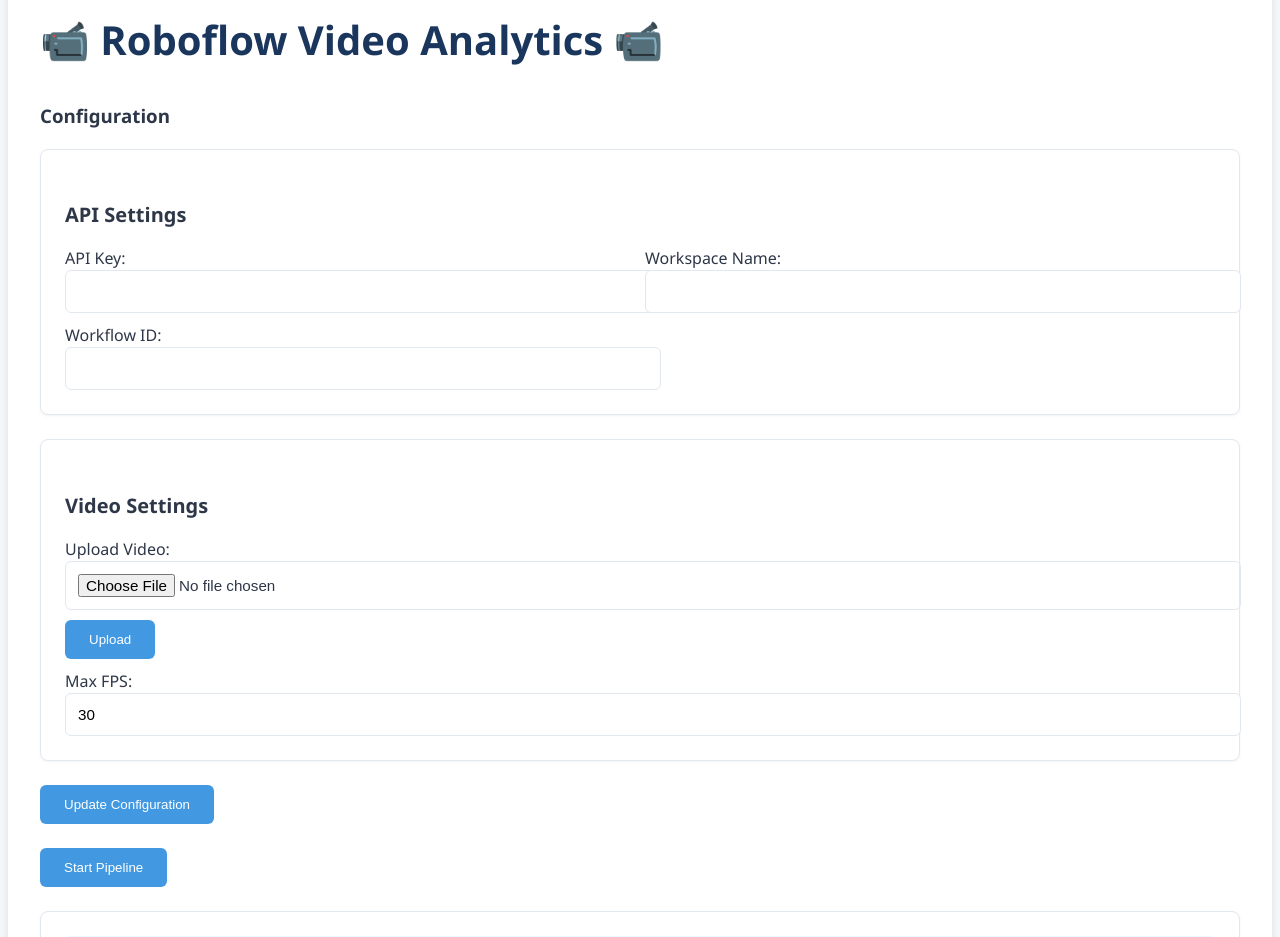
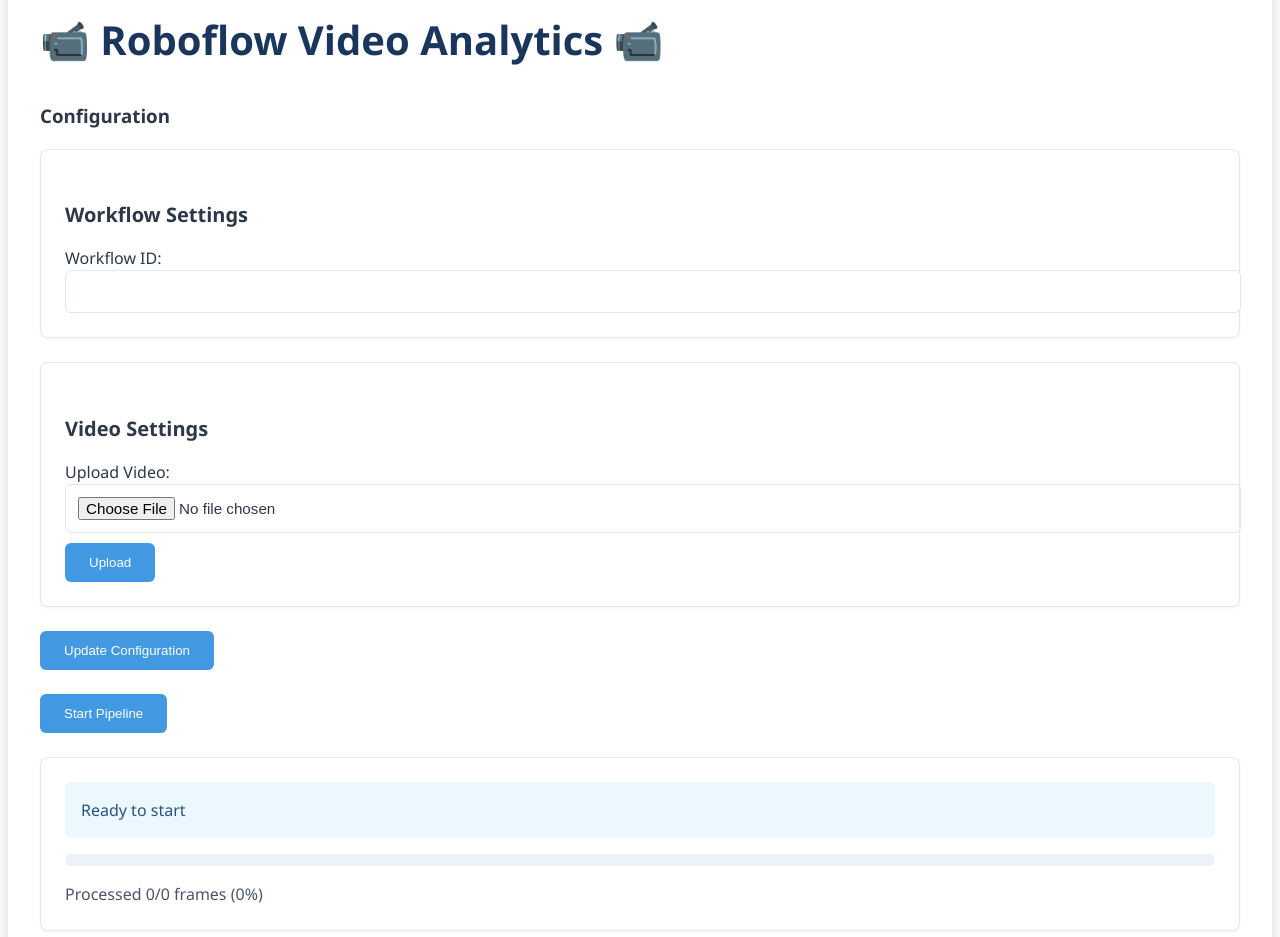
Before and after one commit to reiffd7/roboflow-workflow-analytics, a Flask app: page / in a window 1280 px wide. Shown: the part 81-1018 px from the top of the page. Run offline with Flask 3, Linux system fonts and the light colour scheme; parts of the project's set-up code (start-up, migrations or seed data) failed here and were passed over; some libraries are stand-ins or nearby versions.

Commit message:
simplified parameters

```diff
--- a/app.py
+++ b/app.py
@@ -82,16 +82,13 @@
         with open('config.yaml', 'r') as file:
             return yaml.safe_load(file)
     except FileNotFoundError:
-        # Return default empty configuration
+        # Return default configuration with only workflow_id
         return {
             'api': {
-                'key': '',
-                'workspace_name': '',
                 'workflow_id': ''
             },
             'video': {
-                'source': '',
-                'max_fps': 30
+                'source': ''
             }
         }
 
@@ -224,24 +221,21 @@
     try:
         new_config = request.get_json()
 
-        # Create default structure if missing fields
+        # Create default structure with only workflow_id
         default_config = {
             'api': {
-                'key': '',
-                'workspace_name': '',
                 'workflow_id': ''
             },
             'video': {
-                'source': '',
-                'max_fps': 30
+                'source': ''
             }
         }
 
         # Update default config with provided values
         if 'api' in new_config:
-            default_config['api'].update(new_config['api'])
+            default_config['api'].update({'workflow_id': new_config['api'].get('workflow_id', '')})
         if 'video' in new_config:
-            default_config['video'].update(new_config['video'])
+            default_config['video'].update({'source': new_config['video'].get('source', '')})
 
         # Write the new configuration to the YAML file
         with open('config.yaml', 'w') as file:
--- a/templates/index.html
+++ b/templates/index.html
@@ -158,21 +158,13 @@
     <div class="container">
         <h1>📹 Roboflow Video Analytics 📹</h1>
 
-        <!-- New configuration section -->
+        <!-- Simplified configuration section -->
         <div id="config-section" style="margin-bottom: 20px;">
             <h3>Configuration</h3>
             <form id="config-form" onsubmit="updateConfig(event)">
                 <div class="config-group">
-                    <h4>API Settings</h4>
-                    <div class="config-grid" style="display: grid; grid-template-columns: 1fr 1fr; gap: 10px;">
-                        <div>
-                            <label for="api_key">API Key:</label>
-                            <input type="text" id="api_key" name="api.key" class="form-control">
-                        </div>
-                        <div>
-                            <label for="workspace_name">Workspace Name:</label>
-                            <input type="text" id="workspace_name" name="api.workspace_name" class="form-control">
-                        </div>
+                    <h4>Workflow Settings</h4>
+                    <div class="config-grid" style="display: grid; grid-template-columns: 1fr; gap: 10px;">
                         <div>
                             <label for="workflow_id">Workflow ID:</label>
                             <input type="text" id="workflow_id" name="api.workflow_id" class="form-control">
@@ -187,17 +179,12 @@
                             <label for="video-upload">Upload Video:</label>
                             <input type="file" id="video-upload" accept=".mp4,.avi,.mov,.mkv" class="form-control">
                             <button type="button" onclick="uploadVideo()" style="margin-top: 10px;">Upload</button>
-                            <!-- Add upload progress container -->
                             <div id="upload-progress-container" style="display: none; margin-top: 10px;">
                                 <div class="progress">
                                     <div id="upload-progress-bar" class="progress-bar" role="progressbar" style="width: 0%"></div>
                                 </div>
                                 <div id="upload-progress-text" style="text-align: center; margin-top: 5px;">0%</div>
                             </div>
-                        </div>
-                        <div>
-                            <label for="max_fps">Max FPS:</label>
-                            <input type="number" id="max_fps" name="video.max_fps" min="1" class="form-control">
                         </div>
                     </div>
                 </div>
@@ -378,11 +365,7 @@
             fetch('/get_config')
                 .then(response => response.json())
                 .then(config => {
-                    document.getElementById('api_key').value = config.api?.key || '';
-                    document.getElementById('workspace_name').value = config.api?.workspace_name || '';
                     document.getElementById('workflow_id').value = config.api?.workflow_id || '';
-
-                    document.getElementById('max_fps').value = config.video?.max_fps || 30;
                 });
         }
 
@@ -391,12 +374,10 @@
 
             const config = {
                 api: {
-                    key: document.getElementById('api_key').value,
-                    workspace_name: document.getElementById('workspace_name').value,
                     workflow_id: document.getElementById('workflow_id').value
                 },
                 video: {
-                    max_fps: parseInt(document.getElementById('max_fps').value)
+                    source: '' // This will be updated when video is uploaded
                 }
             };
 
```
